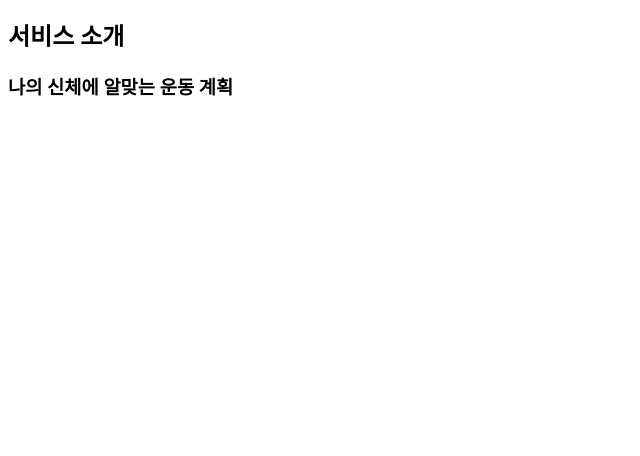
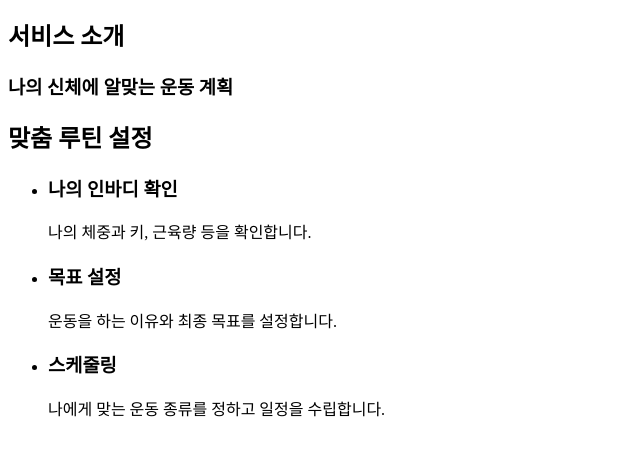
Before and after one commit to cozy01/uiuxprogramming, a plain HTML site: page index.html in a window 1280 px wide. Shown: the part 116-572 px from the top of the page, without its empty margins (0-640 px from the left). Drawn offline with Linux system fonts and the light colour scheme.

Commit message:
h2 기능, 3가지 li

```diff
--- a/index.html
+++ b/index.html
@@ -14,6 +14,22 @@
 
     <h2>서비스 소개</h2>
     <h3>나의 신체에 알맞는 운동 계획</h3>
+
+    <h2>맞춤 루틴 설정</h2>
+    <ul>
+        <li>
+            <h3>나의 인바디 확인</h3>
+            <p>나의 체중과 키, 근육량 등을 확인합니다.</p>
+        </li>
+        <li>
+            <h3>목표 설정</h3>
+            <p>운동을 하는 이유와 최종 목표를 설정합니다.</p>
+        </li>
+        <li>
+            <h3>스케줄링</h3>
+            <p>나에게 맞는 운동 종류를 정하고 일정을 수립합니다.</p>
+        </li>
+    </ul>
 </body>
 
 </html>
```
